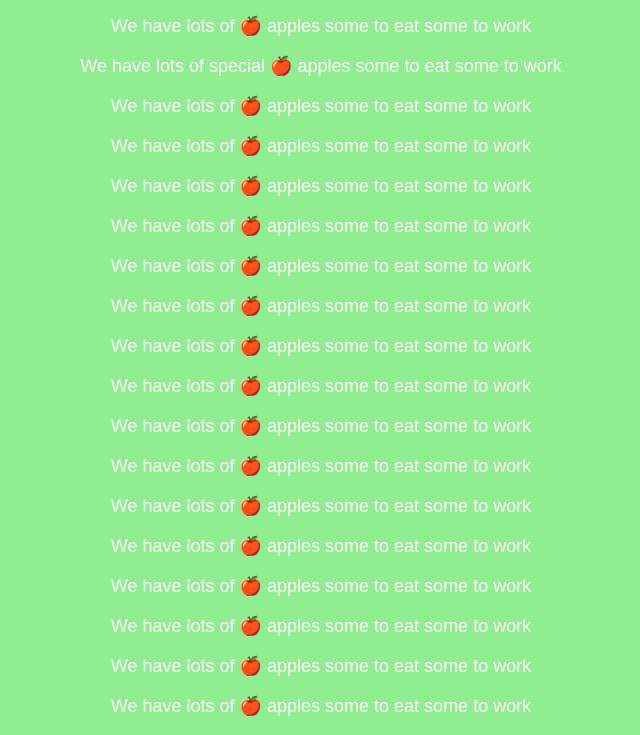
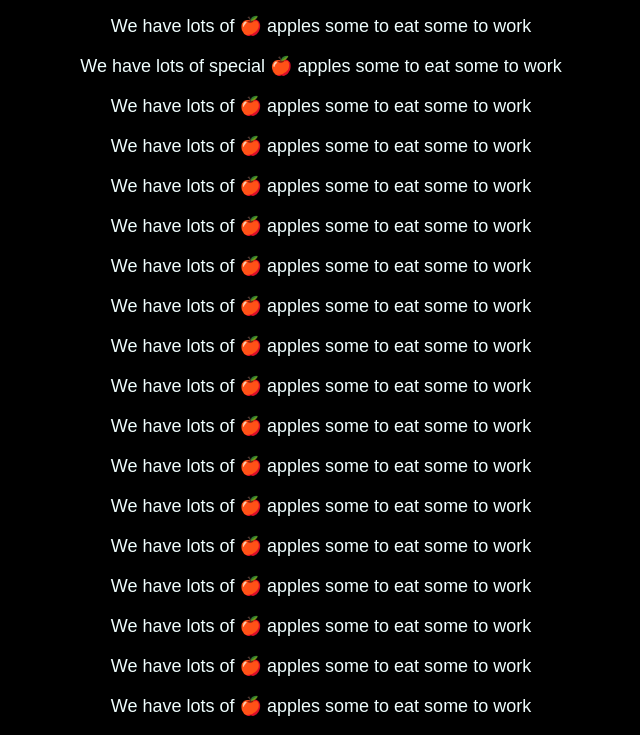
Before and after one commit to kanix-1801/tranning, a plain HTML site: page day4_5/practice.html in a window 1280 px wide. Shown: the part 154-889 px from the top of the page, without its empty margins (319-959 px from the left). Drawn offline with Linux system fonts and the dark colour scheme; files that its build step writes are made by us from their sources.

Commit message:
complete

```diff
--- a/new/style.css
+++ b/new/style.css
@@ -58,6 +58,18 @@ div {
     background-color: aqua;
   }
 } */
+@media (prefers-color-scheme: light) {
+  body {
+    background-color: white;
+  }
+}
+@media (prefers-color-scheme: dark) {
+  body {
+    background-color: black;
+    color: azure;
+  }
+  /* background-color: black; */
+}
 @media screen and (max-width: 500px) {
   div {
     width: 200px;
```
